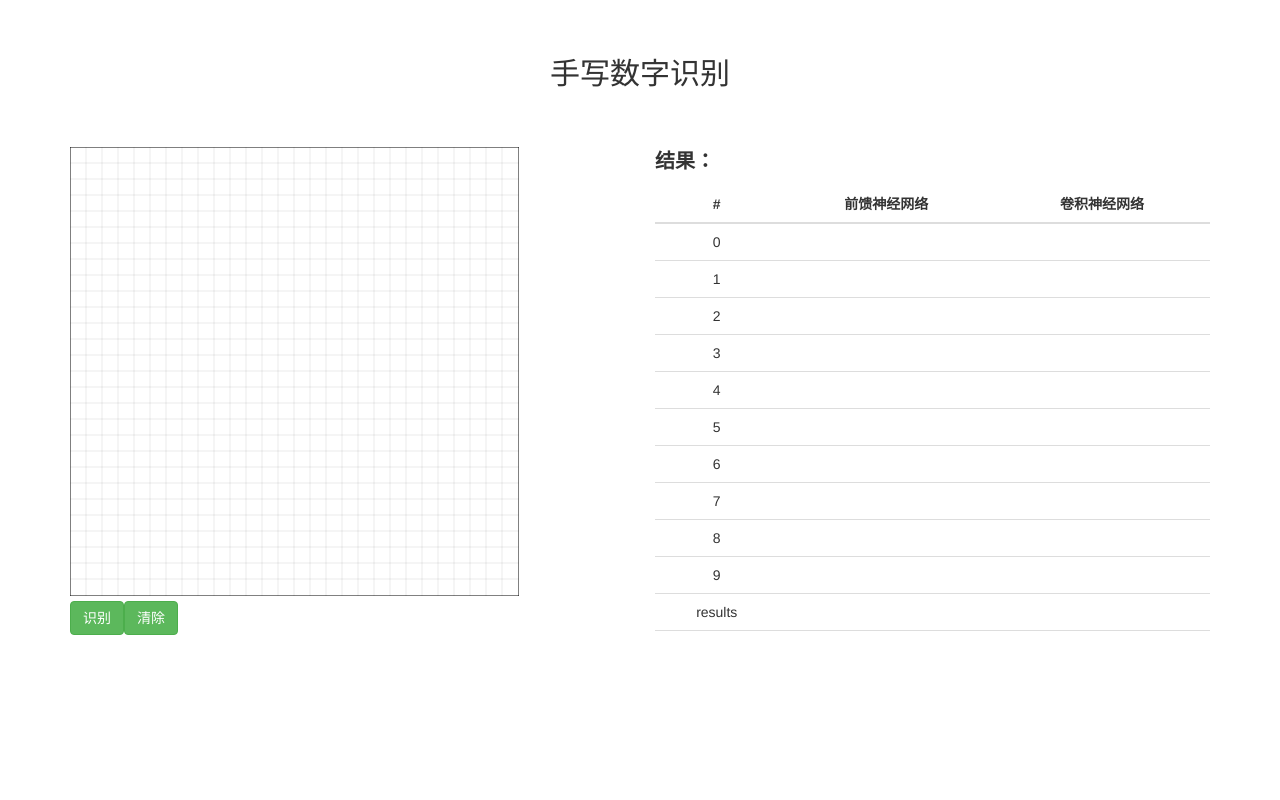
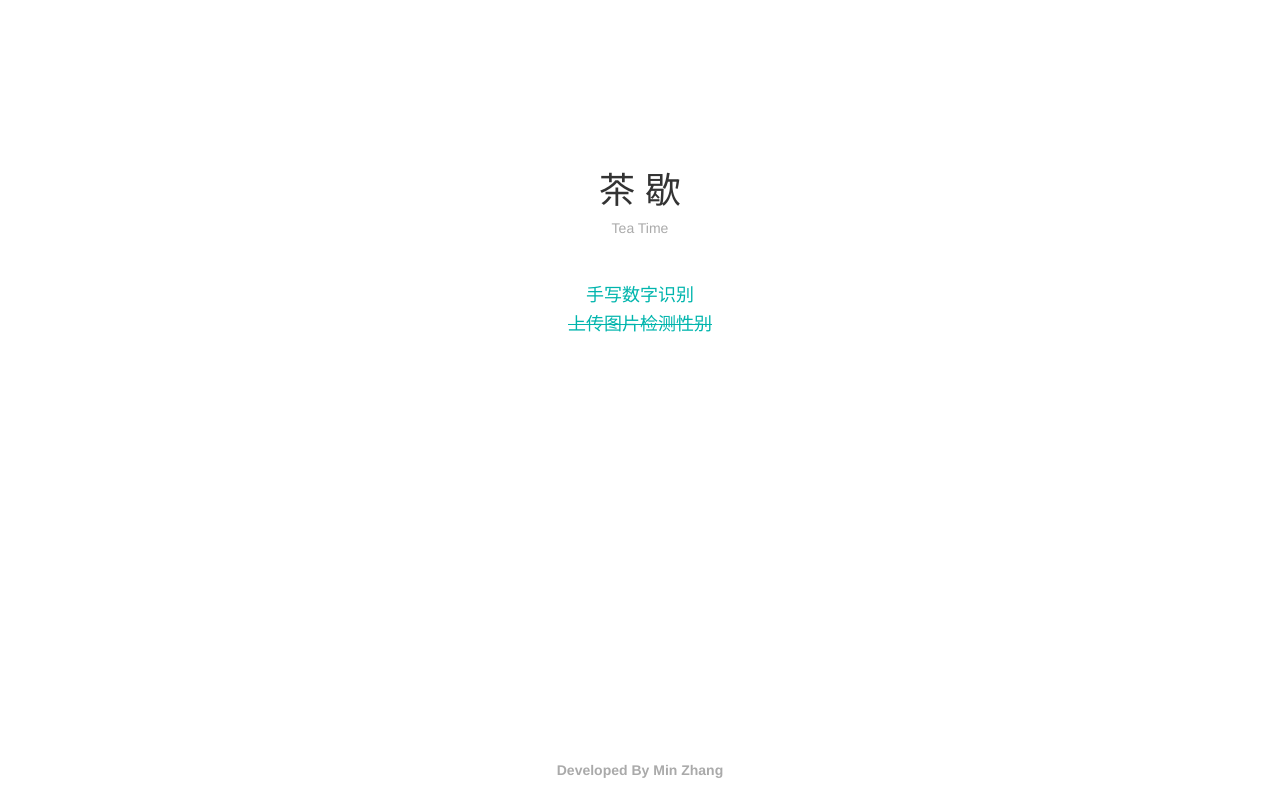
Before and after one commit to zmecust/tea-time, a Vue app: page /#/ in a window 1280 px wide. Built offline with nearby package versions, Linux system fonts and the light colour scheme.

Commit message:
add main page

```diff
--- /dev/null
+++ b/config.js
@@ -0,0 +1 @@
+export const API_ROOT = 'http://localhost:5000';
--- a/index.html
+++ b/index.html
@@ -2,7 +2,7 @@
 <html>
   <head>
     <meta charset="utf-8">
-    <title>Numerical Recognition</title>
+    <title>Tea Time</title>
     <link href="https://cdn.bootcss.com/bootstrap/3.3.7/css/bootstrap.min.css" rel="stylesheet">
   </head>
   <body>
--- a/src/MainPage.vue
+++ b/src/view/DigitRecognition.vue
@@ -42,10 +42,10 @@
 </template>
 
 <script>
-import Canvas from "./canvas";
-import axios from "axios";
+import Canvas from '../canvas';
+import axios from 'axios';
+import * as config from '../../config';
 let canvas = Object;
-const root = "http://localhost:5000";
 
 export default {
   data() {
@@ -64,7 +64,7 @@ export default {
     submit() {
       this.inputs = canvas.inputs;
       axios
-        .post(`${root}/recognition`, this.inputs)
+        .post(`${config.API_ROOT}/recognition`, this.inputs)
         .then(res => {
           this.feedForward = this.transformer(res.data.results[0]);
           this.convolution = this.transformer(res.data.results[1]);
--- /dev/null
+++ b/src/view/Main.vue
@@ -0,0 +1,55 @@
+<template>
+  <div class="container">
+    <div class="main">
+      <h1>茶 歇</h1>
+      <h5>Tea Time</h5>
+      <p>
+        <router-link to="/digit_recognition">手写数字识别</router-link><br>
+        <router-link to="#" style="text-decoration: line-through;">上传图片检测性别</router-link>
+      </p>
+    </div>
+    <div class="footer">
+      <div style="text-align: center">
+        <span style="color: #aaa;">Developed By </span><span><a style="color: #aaa; font-size: 14px; font-weight: bold" href="https://github.com/zmecust">Min Zhang</a></span>
+      </div>
+    </div>
+  </div>
+</template>
+
+<script>
+export default {
+
+};
+</script>
+
+<style>
+.main {
+  text-align: center;
+  margin-top: 15%;
+}
+
+h5 {
+  color: #aaa
+}
+
+p {
+  padding-top: 3%;
+}
+
+a {
+  color: #00b5ad;
+  font-weight: normal;
+  font-size: 18px;
+}
+
+a:hover, a:active {
+  color: tomato;
+}
+
+.footer {
+  position: absolute;
+  top: 95%;
+  left: 0;
+  width: 100%;
+}
+</style>
```
Also changed, not shown: src/router/index.js (+7 -2 lines).
